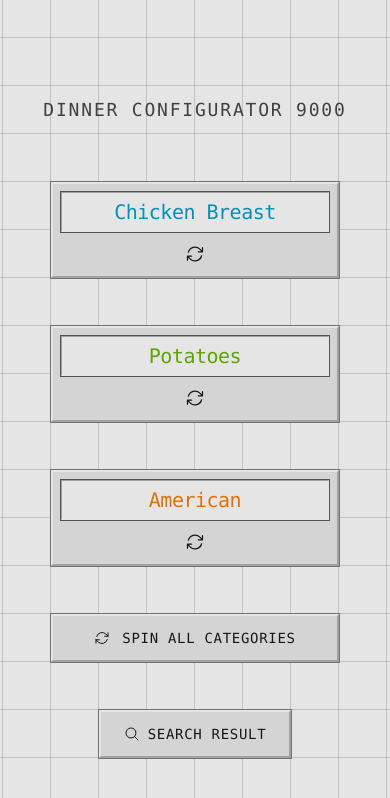
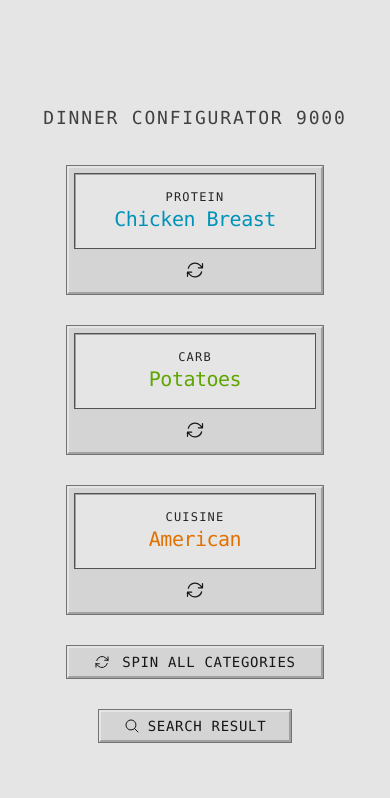
Before and after one commit to andrewmillen/dinner-configurator-9000, a Next.js app: page / in a window 390 px wide. Shown: the top 798 px of the page. Built offline with nearby package versions, Linux system fonts and the light colour scheme.

Commit message:
Updates to mobile

```diff
--- a/app/components/CategoryCard.js
+++ b/app/components/CategoryCard.js
@@ -14,14 +14,14 @@ export default function CategoryCard({
     <button
       onClick={onSpin}
       disabled={isSpinning || isSpinningCategory}
-      className={`w-72 h-24 lg:h-48 p-2 pb-0 flex flex-col justify-center items-center old-button pointer-events-all group ${
+      className={`w-64 lg:w-72 h-32 lg:h-48 p-1.5 pb-0 flex flex-col justify-center items-center old-button pointer-events-all group ${
         isSpinning || isSpinningCategory
           ? "cursor-not-allowed"
           : "cursor-pointer"
       }`}
     >
       <div className="w-full h-full bg-neutral-200 border-1 border-neutral-200 border-l-neutral-400 border-t-neutral-400 outline-1 outline-neutral-600 flex flex-col justify-center items-center pointer-events-none group-active:border-neutral-400 group-active:border-t-neutral-200 group-active:border-l-neutral-200">
-        <h2 className="hidden lg:block text-xs mb-1 sm:mb-2 text-neutral-800 uppercase tracking-widest">
+        <h2 className="text-xs sm:mb-2 text-neutral-800 uppercase tracking-widest">
           {title}
         </h2>
         <div
--- a/app/globals.css
+++ b/app/globals.css
@@ -1,16 +1,11 @@
 @import "tailwindcss";
 
-:root {
-  --background: theme('colors.neutral.200');
-  --gridlines: theme('colors.neutral.400');
-}
-
-body {
-  @apply text-neutral-900;
-  background: var(--background);
-  background-image: linear-gradient(90deg, transparent 23px, var(--gridlines) 24px, transparent 23px), linear-gradient(transparent 23px, var(--gridlines) 24px, transparent 23px);
-  background-size: 3rem 3rem;
-  background-position: center center
+.gridlines {
+  background-color: theme('colors.neutral.200');
+  background-image:
+    linear-gradient(90deg, transparent 49%, #BFBFBF 49%, #BFBFBF 51%, transparent 51%),
+    linear-gradient(transparent 49%, #BFBFBF 49%, #BFBFBF 51%, transparent 51%);
+  background-position: center center;
 }
 
 .old-button {
@@ -27,6 +22,6 @@ body {
     active:border-t-neutral-400
     active:top-0.25
     outline-neutral-500
-    focus:outline-2
-    focus:outline-neutral-900
+    focus-visible:outline-2
+    focus-visible:outline-neutral-900
 }
--- a/app/layout.js
+++ b/app/layout.js
@@ -15,7 +15,11 @@ export const metadata = {
 export default function RootLayout({ children }) {
   return (
     <html lang="en">
-      <body className={`${geistMono.variable} font-mono`}>{children}</body>
+      <body
+        className={`${geistMono.variable} font-mono gridlines bg-size-[2rem_2rem] lg:bg-size-[3rem_3rem] text-neutral-900`}
+      >
+        {children}
+      </body>
     </html>
   );
 }
--- a/app/page.js
+++ b/app/page.js
@@ -86,12 +86,12 @@ export default function Home() {
 
   return (
     <div className="min-h-svh flex flex-col items-center justify-center">
-      <main className="grid grid-cols-1 gap-12 justify-items-center">
-        <h1 className="text-lg lg:text-xl uppercase tracking-widest text-center text-neutral-700 h-12 flex items-center justify-center">
+      <main className="grid grid-cols-1 gap-8 lg:gap-12 justify-items-center">
+        <h1 className="text-lg lg:text-xl uppercase tracking-widest text-center text-neutral-700 h-8 lg:h-12 flex items-center justify-center">
           Dinner Configurator 9000
         </h1>
 
-        <div className="grid grid-cols-1 lg:grid-cols-3 gap-12 items-center">
+        <div className="grid grid-cols-1 lg:grid-cols-3 gap-8 lg:gap-12 items-center">
           <CategoryCard
             title="Protein"
             selected={selectedProtein}
@@ -132,7 +132,7 @@ export default function Home() {
             isSpinningCarb ||
             isSpinningCuisine
           }
-          className={`h-12 w-72 old-button flex items-center justify-center uppercase tracking-wider text-sm space-x-3 ${
+          className={`h-8 lg:h-12 w-64 lg:w-72 old-button flex items-center justify-center uppercase tracking-wider text-sm space-x-3 ${
             isSpinning ||
             isSpinningProtein ||
             isSpinningCarb ||
@@ -161,7 +161,7 @@ export default function Home() {
               "_blank"
             );
           }}
-          className="h-12 w-48 cursor-pointer old-button flex items-center justify-center uppercase tracking-wider text-sm space-x-3"
+          className="h-8 lg:h-12 w-48 cursor-pointer old-button flex items-center justify-center uppercase tracking-wider text-sm space-x-3"
         >
           <MagnifyingGlassIcon className="w-4 h-4 inline-block mr-2" />
           Search Result
```
